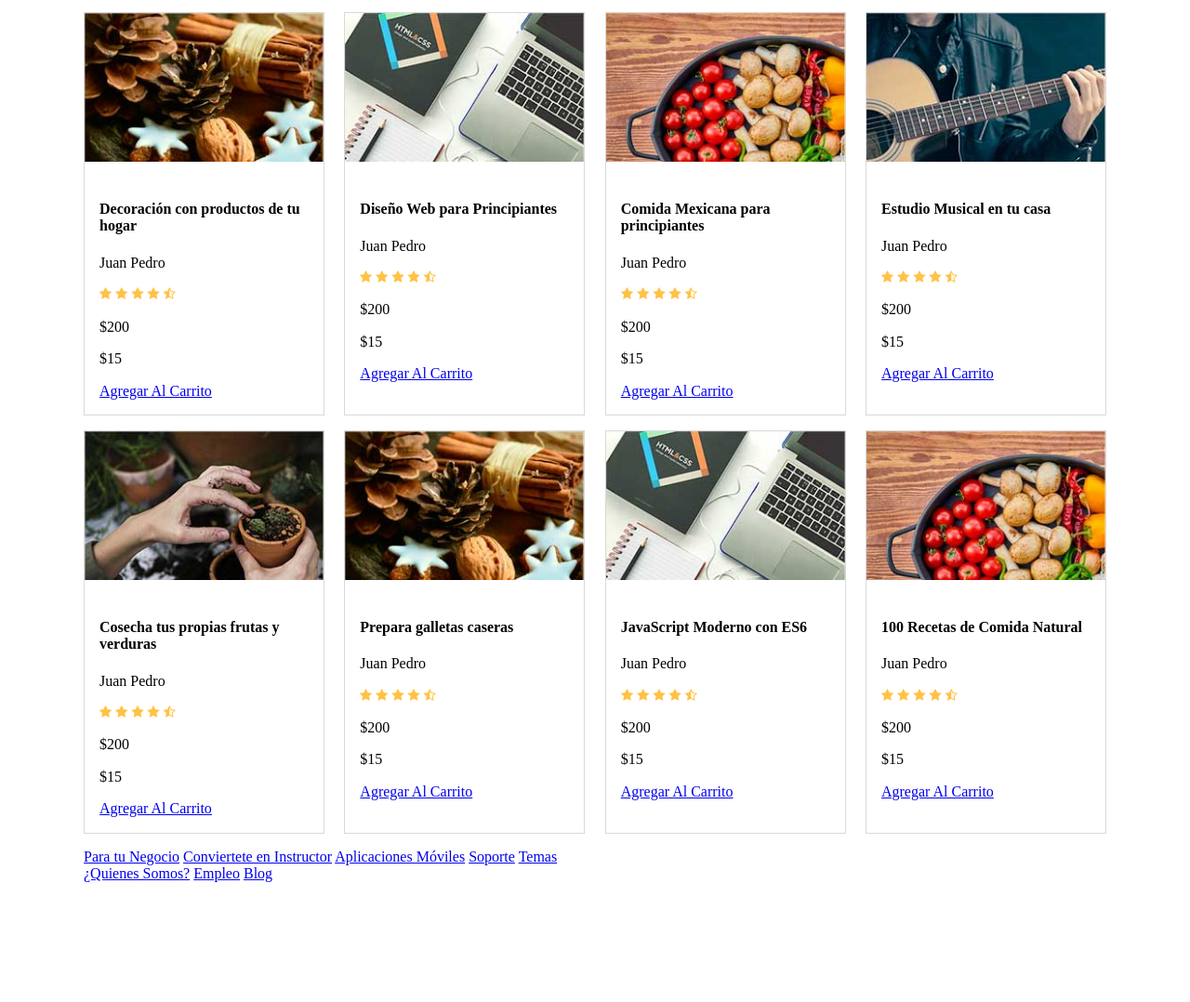
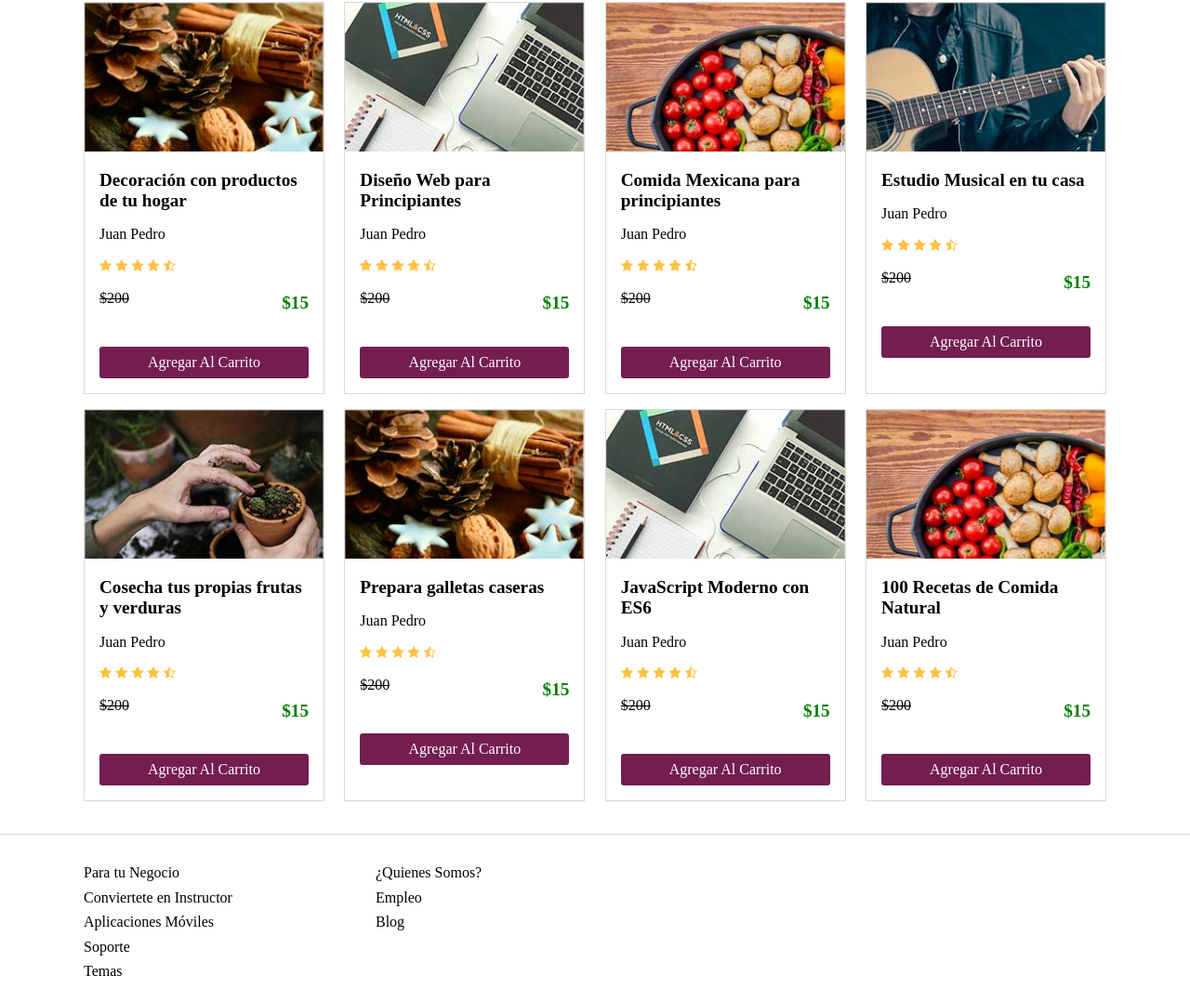
Before and after one commit to opel777/carrito, a website: page index.html in a window 1280 px wide. Shown: the part 1087-2165 px from the top of the page at 93% size. Before the commit the page ends 2036 px from the top, so only its background shows below. Drawn offline with nearby package versions, Linux system fonts and the light colour scheme.

Commit message:
agregando footer

```diff
--- a/scss/_mixins.scss
+++ b/scss/_mixins.scss
@@ -41,3 +41,20 @@
         @content;
     }
 }
+
+@mixin menus(){
+
+    display:flex;
+    flex-direction:column;
+    margin-bottom: 1rem;
+    flex:1;
+    @include desktop (){
+        flex:0 1 calc(30% - 1rem);
+    }
+
+    a {
+        color: $negro;
+        text-decoration: none;
+        margin-bottom: .5rem;
+    }
+}
--- a/scss/_variables.scss
+++ b/scss/_variables.scss
@@ -9,6 +9,7 @@ $secundario:#741d51;
 $terciario:#e44e52;
 $gris:#f2f2f2;
 $blanco:#ffffff;
+$negro:#000000;
 
 // Veriable para los media queries
 
--- a/scss/app.scss
+++ b/scss/app.scss
@@ -165,8 +165,50 @@ body {
      @include desktop(){
             flex: 0 calc(25% - 1rem);
         }
+    }
+}
+
 .info-curso {
     padding: 1rem;
-}
+
+    h4 {
+        margin:0;
+        font-size: 1.2rem;
+    }
+    .precio{
+        display: flex;
+        justify-content: space-between;
+        .regular{
+            text-decoration:  line-through;
+        }
+        .oferta {
+            font-size: 1.2rem;
+            font-weight: 700;
+            color: green;
+        }
+
+
+    }
+    .boton{
+        @include boton($secundario)
     }
 }
+
+
+
+.footer {
+    border-top: 1px solid darken( $gris,10);
+    margin-top:1.2rem;
+    padding-top:2rem;
+
+    .contenedor-footer{
+        display:flex;flex-direction:column;
+        @include telefono(){
+            flex-direction:row;
+        }
+    }
+}
+
+.menu {
+    @include menus();
+}
```
Also changed, not shown: css/app.css, scss/app.css, 1 other file.
